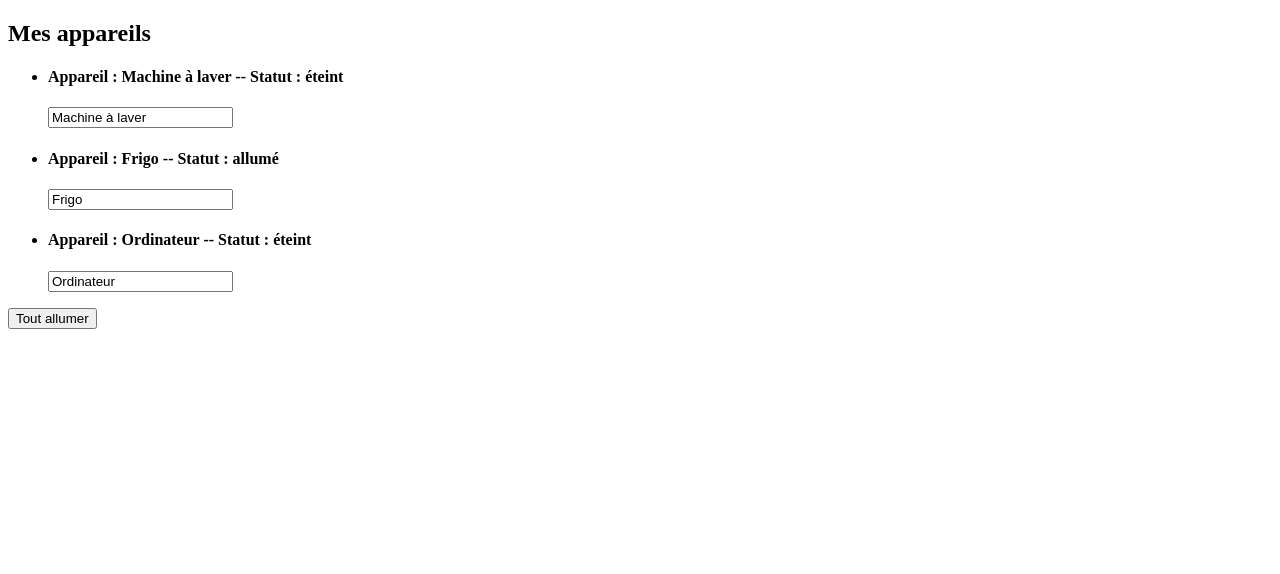
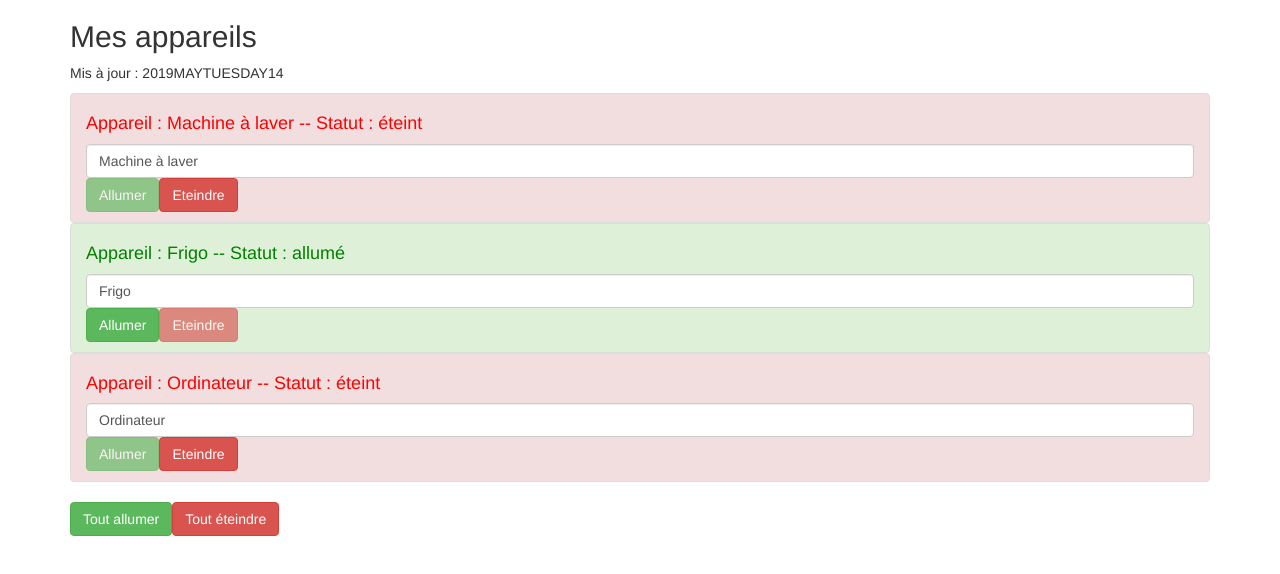
Before and after one commit to GuillaumeHuertas/monProjetAngular, an Angular app: page / in a window 1280 px wide. Shown: the top 574 px of the page. Built offline with nearby package versions, Linux system fonts and the light colour scheme.

Commit message:
Boutons oppérationels

```diff
--- a/angular.json
+++ b/angular.json
@@ -46,6 +46,7 @@
               "src/assets"
             ],
             "styles": [
+              "./node_modules/bootstrap/dist/css/bootstrap.css",
               "src/styles.scss"
             ],
             "scripts": [],
--- /dev/null
+++ b/src/app/Services/appareil.service.ts
@@ -0,0 +1,37 @@
+export class AppareilService {
+    appareils = [
+        {
+          name: 'Machine à laver',
+          status: 'éteint'
+        },
+        {
+          name: 'Frigo',
+          status: 'allumé'
+        },
+        {
+          name: 'Ordinateur',
+          status: 'éteint'
+        }
+      ];
+
+      switchOnAll() {
+          for(let appareil of this.appareils) {
+              appareil.status = 'allumé';
+          }
+      }
+
+      switchOffAll() {
+          for(let appareil of this.appareils) {
+              appareil.status = 'éteint';
+          }
+      }
+
+      switchOnOne(i: number) {
+          this.appareils[i].status = 'allumé';
+      }
+
+      switchOffOne(i: number) {
+          this.appareils[i].status = 'éteint';
+      }
+
+}
--- a/src/app/app.component.html
+++ b/src/app/app.component.html
@@ -2,14 +2,17 @@
   <div class="row">
     <div class="col-xs-12">
       <h2>Mes appareils</h2>
+      <p>Mis à jour : {{ lastUpdate | async | date: 'yMMMMEEEEd' | uppercase }}</p>
       <ul class="list-group">
-        <app-appareil [appareilName]="appareilOne" [appareilStatus]="'éteint'"></app-appareil>
-        <app-appareil [appareilName]="appareilTwo" [appareilStatus]="'allumé'"></app-appareil>
-        <app-appareil [appareilName]="appareilThree" [appareilStatus]="'éteint'"></app-appareil>
+        <app-appareil *ngFor="let appareil of appareils; let i = index"
+                      [appareilName]="appareil.name"
+                      [appareilStatus]="appareil.status"
+                      [index]="i"></app-appareil>
       </ul>
       <button class="btn btn-success"
-      [disabled]="!isAuth"
       (click)="onAllumer()">Tout allumer</button>
+      <button class="btn btn-danger"
+      (click)="onEteindre()">Tout éteindre</button>
     </div>
   </div>
 </div>
--- a/src/app/app.component.ts
+++ b/src/app/app.component.ts
@@ -1,18 +1,25 @@
-import { Component } from '@angular/core';
+import { Component, OnInit } from '@angular/core';
+import { AppareilService } from './Services/appareil.service';
 
 @Component({
   selector: 'app-root',
   templateUrl: './app.component.html',
   styleUrls: ['./app.component.scss']
 })
-export class AppComponent {
+export class AppComponent implements OnInit{
   isAuth = false;
+  lastUpdate = new Promise((resolve, reject) => {
+    const date = new Date();
+    setTimeout(
+      () => {
+        resolve(date);
+      }, 2000
+    );
+  });
 
-  appareilOne = 'Machine à laver';
-  appareilTwo = 'Frigo';
-  appareilThree = 'Ordinateur';
+  appareils: any[];
 
-  constructor() {
+  constructor(private appareilService: AppareilService) {
     setTimeout(
       () => {
         this.isAuth = true;
@@ -20,8 +27,21 @@ export class AppComponent {
     );
   }
 
+  ngOnInit() {
+    this.appareils = this.appareilService.appareils;
+
+  }
+
   onAllumer() {
-    console.log('On allume tout !');
+    this.appareilService.switchOnAll();
+  }
+
+  onEteindre() {
+    if(confirm('Etes-vous sûr de vouloir éteindre tous vos appreils ?')) {
+      this.appareilService.switchOffAll();
+    } else {
+      return null;
+    }
   }
 
 }
--- a/src/app/app.module.ts
+++ b/src/app/app.module.ts
@@ -5,6 +5,8 @@ import { AppComponent } from './app.component';
 import { MonPremierComponent } from './mon-premier/mon-premier.component';
 import { AppareilComponent } from './appareil/appareil.component';
 import { FormsModule } from '@angular/forms';
+
+import { AppareilService } from './Services/appareil.service';
 
 @NgModule({
   declarations: [
@@ -16,7 +18,9 @@ import { FormsModule } from '@angular/forms';
     BrowserModule,
     FormsModule
   ],
-  providers: [],
+  providers: [
+    AppareilService
+  ],
   bootstrap: [AppComponent]
 })
 export class AppModule { }
--- a/src/app/appareil/appareil.component.html
+++ b/src/app/appareil/appareil.component.html
@@ -1,4 +1,14 @@
-<li class="list-group-item">
-  <h4>Appareil : {{ appareilName }} -- Statut : {{ getStatus() }}</h4>
+<li [ngClass]="{'list-group-item': true,
+                  'list-group-item-success': appareilStatus === 'allumé',
+                  'list-group-item-danger': appareilStatus === 'éteint'}">
+
+  <h4 [ngStyle]="{color: getColor()}">Appareil : {{ appareilName }} -- Statut : {{ getStatus() }}</h4>
   <input type="text" class="form-control" [(ngModel)]="appareilName" />
+
+  <button class="btn btn-success"
+  [disabled]="appareilStatus === 'éteint'"
+  (click)="onSwitch()">Allumer</button>
+  <button class="btn btn-danger"
+  [disabled]="appareilStatus === 'allumé'"
+  (click)="onSwitch()">Eteindre</button>
 </li>
--- a/src/app/appareil/appareil.component.ts
+++ b/src/app/appareil/appareil.component.ts
@@ -1,4 +1,5 @@
 import { Component, OnInit, Input } from '@angular/core';
+import { AppareilService } from '../Services/appareil.service';
 
 @Component({
   selector: 'app-appareil',
@@ -9,8 +10,9 @@ export class AppareilComponent implements OnInit {
 
   @Input() appareilName: string;
   @Input() appareilStatus: string;
+  @Input() index: number;
 
-  constructor() { }
+  constructor(private appareilService: AppareilService) { }
 
   ngOnInit() {
   }
@@ -19,4 +21,20 @@ export class AppareilComponent implements OnInit {
     return this.appareilStatus;
   }
 
+  getColor() {
+    if(this.appareilStatus === 'allumé') {
+      return 'green';
+    } else if(this.appareilStatus === 'éteint') {
+      return 'red';
+    }
+  }
+
+  onSwitch() {
+    if(this.appareilStatus === 'allumé') {
+      this.appareilService.switchOffOne(this.index);
+    } else if(this.appareilStatus === 'éteint') {
+      this.appareilService.switchOnOne(this.index);
+    }
+  }
+
 }
```
